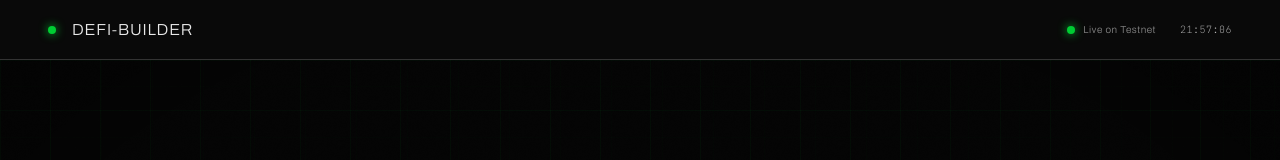
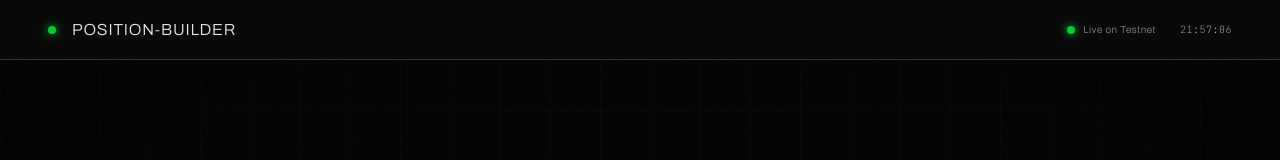
Before and after one commit to ChinmayGopal931/magnolia-landing, a React (Vite) app: page / in a window 1280 px wide. Shown: the top 160 px of the page. Built offline with nearby package versions, Linux system fonts and the light colour scheme.

Commit message:
chore: fix issue

```diff
--- a/src/components/Navigation.tsx
+++ b/src/components/Navigation.tsx
@@ -188,7 +188,7 @@ export const Navigation: React.FC = () => {
       <NavContainer>
         <Logo>
           <StatusIndicator status="active" />
-          <LogoText>DeFi<span>-</span>Builder</LogoText>
+          <LogoText>Position<span>-</span>Builder</LogoText>
         </Logo>
 
         <NavLinks>
```
